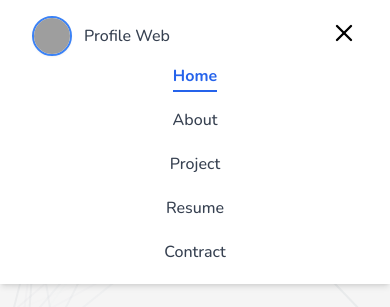
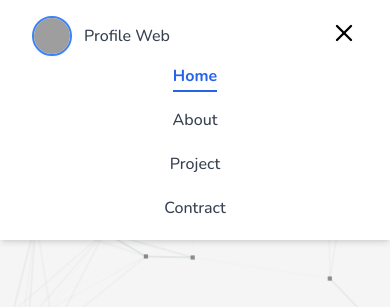
Before and after one commit to Narongrit2544/Profile_web-React, a React (Create React App) app: page / in a window 390 px wide. Both pictures are taken after a click on the button 344 px from the left and 33 px from the top of the page. Shown: the top 307 px of the page. Built offline with nearby package versions, Linux system fonts and the light colour scheme; grey boxes are pictures that could not be loaded; the HTML template or start-up script is replaced by a standard one.

Commit message:
edit Navbar

```diff
--- a/src/components/Navbar.jsx
+++ b/src/components/Navbar.jsx
@@ -53,8 +53,8 @@ const Navbar = () => {
       {isOpen && (
         <div className="lg:hidden mt-2 px-4 sm:px-6">
           <ul className="flex flex-col gap-4 text-gray-700 font-medium font-nunito items-center">
-            {['/', '/about', '/project', '/resume', '/contract'].map((path, index) => {
-              const labels = ['Home', 'About', 'Project', 'Resume', 'Contract'];
+            {['/', '/about', '/project',  '/contract'].map((path, index) => {
+              const labels = ['Home', 'About', 'Project', 'Contract'];
               return (
                 <li key={path} className="w-full text-center">
                   <NavLink
```
